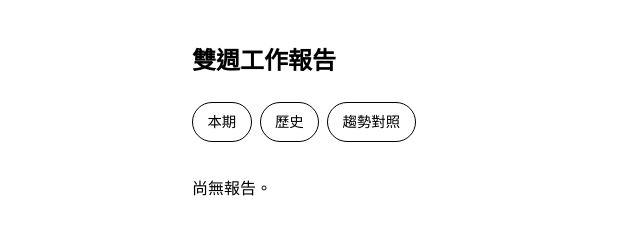
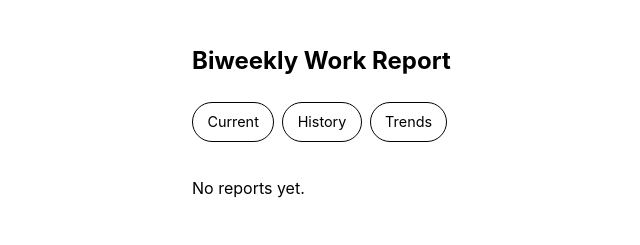
Before and after one commit to micolelin/biweekly-report, a plain HTML site: page site/index.html in a window 1280 px wide. Shown: the whole page, without its empty margins (32-672 px from the left). Drawn offline with Linux system fonts and the light colour scheme.

Commit message:
fix: 重新產生 site/index.html 為英文版
site/index.html 是產生出來的檔案，改 render.py 不會自動重產。
先前那份仍是中文版，導致報告頁沒有跟著改。

Co-Authored-By: Claude Opus 5 <noreply@anthropic.com>

```diff
--- a/site/index.html
+++ b/site/index.html
@@ -1,10 +1,10 @@
 <!doctype html>
-<html lang="zh-Hant">
+<html lang="en">
 <head>
 <meta charset="utf-8">
 <meta name="viewport" content="width=device-width, initial-scale=1">
 <meta name="robots" content="noindex, nofollow">
-<title>雙週工作報告</title>
+<title>Biweekly Work Report</title>
 <style>
   :root { color-scheme: light dark; }
   body {
@@ -62,30 +62,30 @@
 </style>
 </head>
 <body>
-<h1>雙週工作報告</h1>
+<h1>Biweekly Work Report</h1>
 
 
 <nav>
-  <a href="#current">本期</a>
-  <a href="#history">歷史</a>
-  <a href="#trend">趨勢對照</a>
+  <a href="#current">Current</a>
+  <a href="#history">History</a>
+  <a href="#trend">Trends</a>
 </nav>
 
 <section id="current">
 
-<p>尚無報告。</p>
+<p>No reports yet.</p>
 
 </section>
 
 <section id="history">
 
-<p>尚無報告。</p>
+<p>No reports yet.</p>
 
 </section>
 
 <section id="trend">
 
-<p>尚無報告。</p>
+<p>No reports yet.</p>
 
 </section>
 </body>
```
